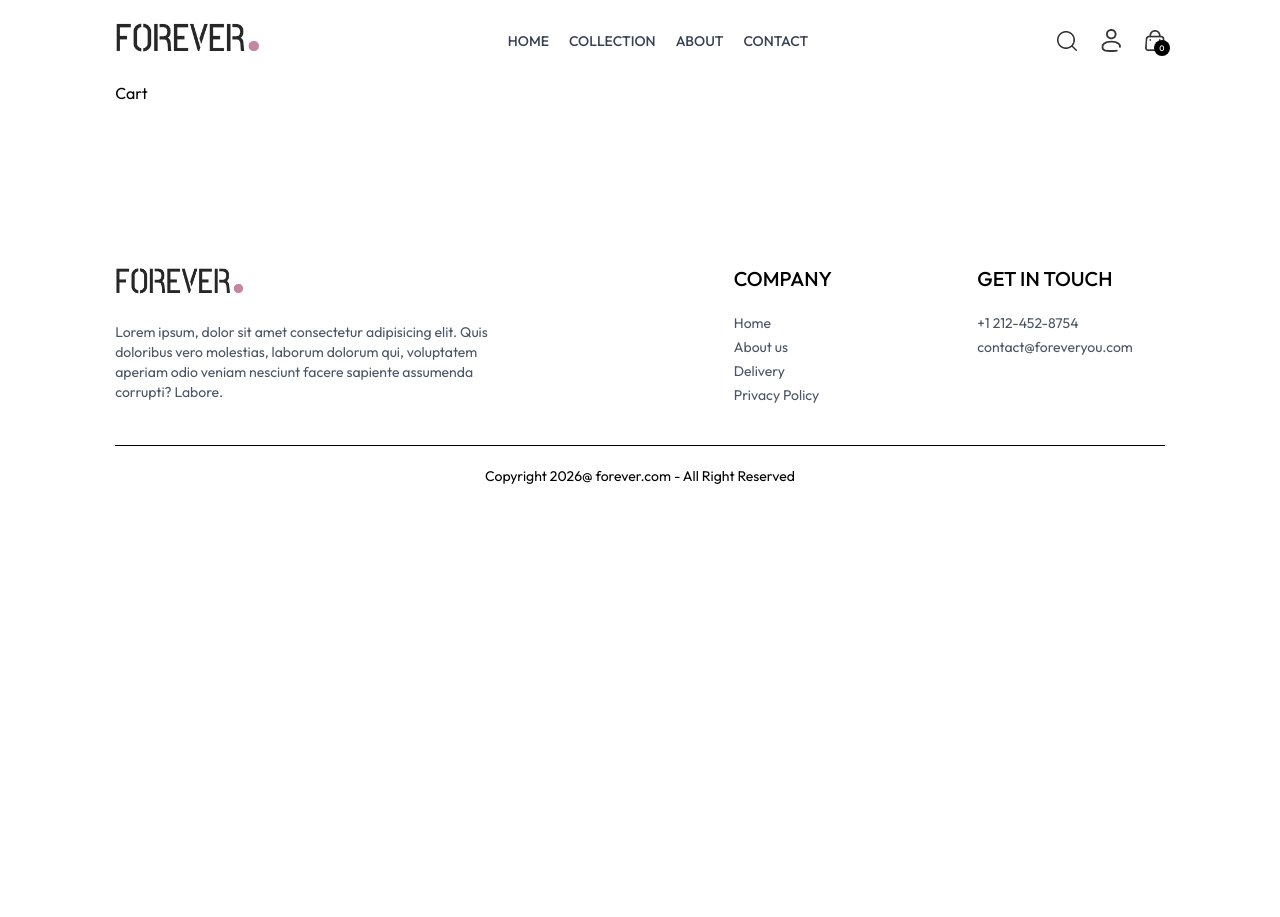
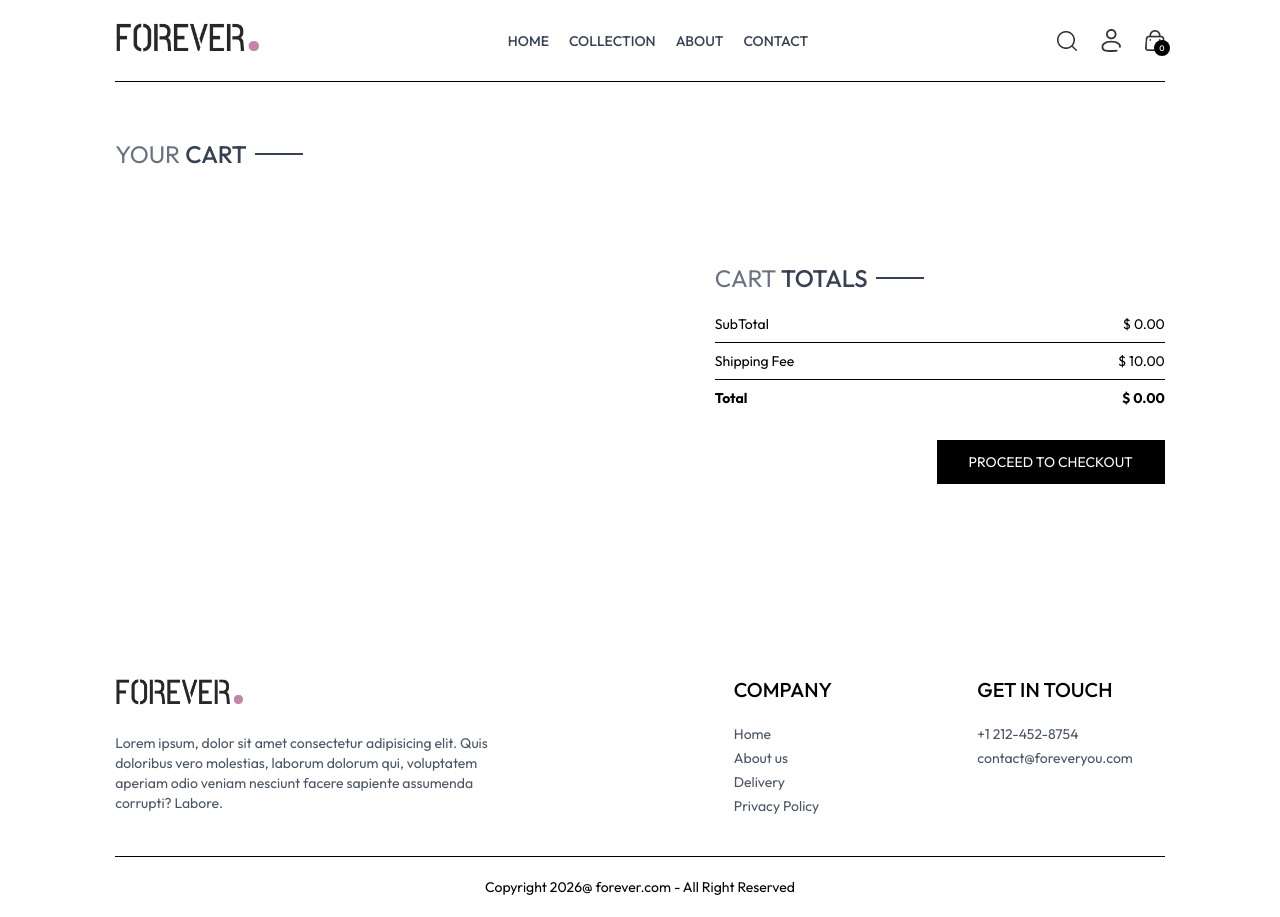
Before and after one commit to Tirth02/Ecommerce-Project-MERN, a React (Vite) app in the folder frontend/: page /cart in a window 1280 px wide. Before the commit the page ends 800 px from the top, so only its background shows below. Built offline with nearby package versions, Linux system fonts and the light colour scheme.

Commit message:
successfully created cart page along with the remove increase quanity functionality and navigation to checkout page

```diff
--- /dev/null
+++ b/frontend/src/components/CartTotal.jsx
@@ -0,0 +1,33 @@
+import React, { useContext } from 'react'
+import { ShopContext } from '../context/ShopContext'
+import Title from './Title';
+
+const CartTotal = () => {
+    const {currency,delivery_fee,getCartAmount} = useContext(ShopContext);
+
+  return (
+    <div className='w-full'>
+        <div className='text-2xl '>
+            <Title text1={'CART'} text2={'TOTALS'}/>
+        </div>
+        <div className='flex flex-col gap-2 mt-2 text-sm'>
+            <div className='flex justify-between'>
+                <p>SubTotal</p>
+                <p>{currency} {getCartAmount()}.00</p>
+            </div>
+            <hr/>
+            <div className='flex justify-between'>
+                <p>Shipping Fee</p>
+                <p>{currency} {delivery_fee}.00</p>
+            </div>
+            <hr/>
+            <div className='flex justify-between'>
+                <b>Total</b>
+                <b>{currency} {getCartAmount() === 0 ? 0 : getCartAmount() + delivery_fee}.00</b>
+            </div>
+        </div>
+    </div>
+  )
+}
+
+export default CartTotal
--- a/frontend/src/context/ShopContext.jsx
+++ b/frontend/src/context/ShopContext.jsx
@@ -57,6 +57,34 @@
         return totalCount;
     }
 
+    const updateQuantity = async(itemId, size, quantity) => {
+        let cartData = structuredClone(cartItems);
+
+        cartData[itemId][size] = quantity;
+
+        setCartItems(cartData);
+    }
+
+    const getCartAmount = () => {
+        let totalAmount = 0;
+
+        for(const items in cartItems)
+        {
+            let itemInfo = products.find((product) => product._id === items);
+            for(const item in cartItems[items])
+            {
+                try {
+                    if(cartItems[items][item] > 0)
+                    {
+                        totalAmount += itemInfo.price * cartItems[items][item];
+                    }
+                } catch (error) {
+                    console.error(error);
+                }
+            }
+        }
+        return totalAmount;
+    }
     const value = {
         products,
         currency,
@@ -67,7 +95,9 @@
         setShowSearch,
         cartItems,
         addToCart,
-        getCartCount
+        getCartCount,
+        updateQuantity,
+        getCartAmount
     }
 
     return (
--- a/frontend/src/pages/Cart.jsx
+++ b/frontend/src/pages/Cart.jsx
@@ -1,8 +1,73 @@
-import React from 'react'
+import React, { useContext, useEffect, useState } from 'react'
+import { ShopContext } from '../context/ShopContext'
+import Title from '../components/Title';
+import { assets } from '../assets/assets';
+import CartTotal from '../components/CartTotal';
 
 const Cart = () => {
+  const {products,currency,cartItems, updateQuantity} = useContext(ShopContext);
+  // console.log("CartItems",cartItems);
+  const [cartData,setCartData] = useState([]);
+
+  useEffect(() => {
+    const tempData = [];
+
+    for(const items in cartItems)
+    {
+      // console.log("items",items);
+
+      for(const item in cartItems[items])
+      {
+        // console.log("item in items",item);
+        if(cartItems[items][item] > 0)
+        {
+          tempData.push({
+            _id: items,
+            size: item,
+            quantity: cartItems[items][item]
+          })
+        }
+      }
+    }
+    // console.log(tempData);
+    setCartData(tempData)
+
+  },[cartItems])
   return (
-    <div>Cart</div>
+    <div className='border-t pt-14'>
+      <div className='text-2xl mb-3'>
+        <Title text1={'YOUR'} text2={'CART'}/>
+      </div>
+      <div>
+        {cartData.map((item,index) => {
+          const productData = products.find((product) => product._id === item._id);
+          return (
+            <div key={index} className='py-4 border-t text-gray-700 grid grid-cols-[4fr_0.5fr_0.5fr] sm:grid-cols-[4fr_2fr_0.5fr] items-center gap-4'>
+              <div className='flex items-start gap-6'>
+                <img className='w-16 sm:w-20' src={productData.image[0]} alt="" />
+                <div>
+                  <p className='text-xs sm:text-lg font-medium'>{productData.name}</p>
+                  <div className='flex items-center gap-5 mt-2'>
+                    <p>{currency}{productData.price}</p>
+                    <p className='px-2 sm:px-3 sm:py-1 border bg-slate-50'>{item.size}</p>
+                  </div>
+                </div>
+              </div>
+              <input onChange={(e) => e.target.value === '' || e.target.value === '0' ? null : updateQuantity(item._id,item.size,Number(e.target.value))} type="number" min={1} defaultValue={item.quantity} className='border max-w-10 sm:max-w-20 px-1  sm:px-2 py-1' />
+              <img onClick={() => updateQuantity(item._id,item.size,0)}  className='w-4 mr-4 sm:w-5 cursor-pointer' src={assets.bin_icon} alt="" />
+            </div>
+          )
+        })}
+      </div>
+      <div className='flex justify-end my-20'>
+        <div className='w-full sm:w-[450px]'>
+          <CartTotal/>
+          <div className='w-full text-end'>
+            <button className='bg-black text-white text-sm my-8 px-8 py-3 cursor-pointer'>PROCEED TO CHECKOUT</button>
+          </div>
+        </div>
+      </div>
+    </div>
   )
 }
 
```
